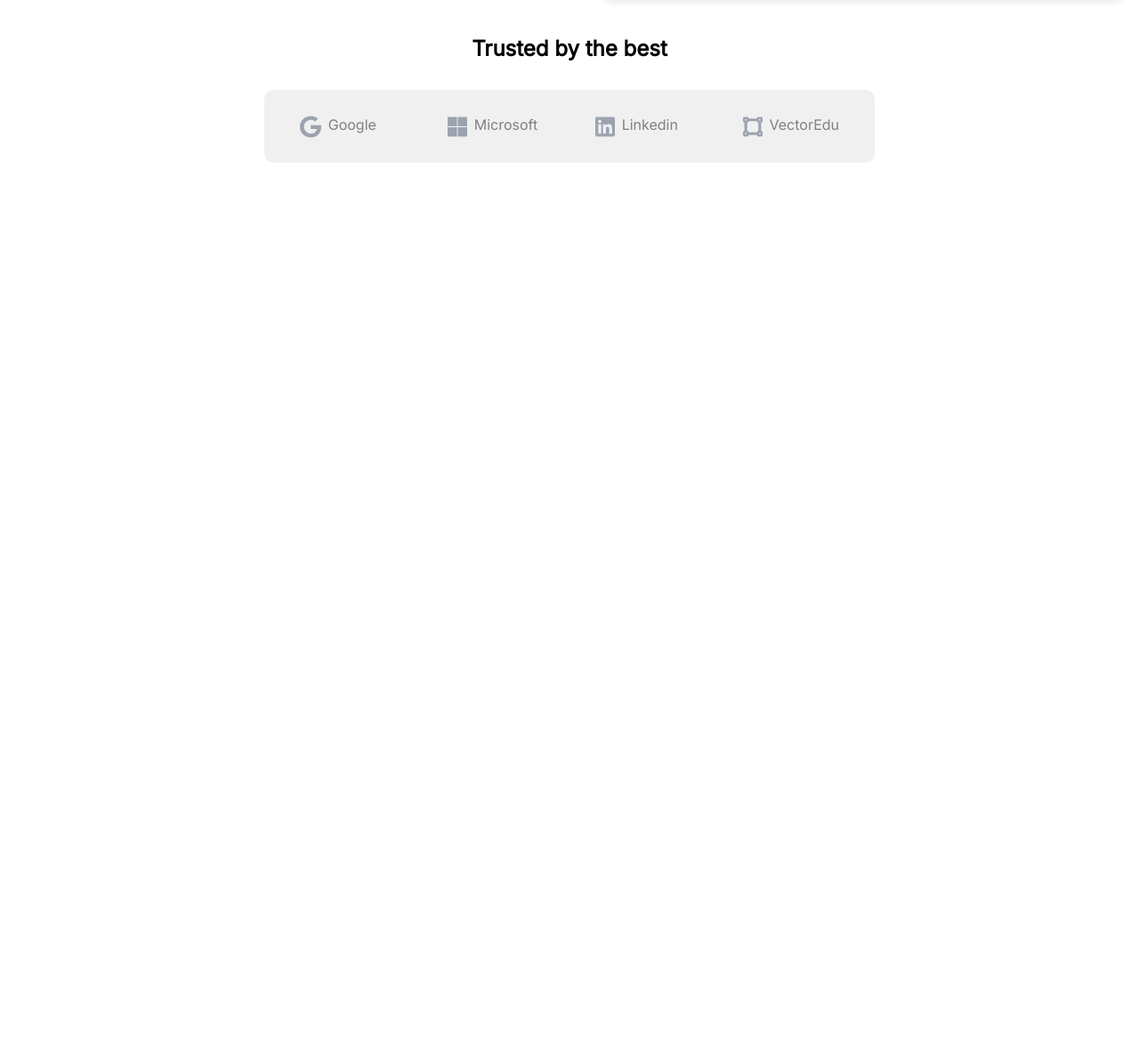
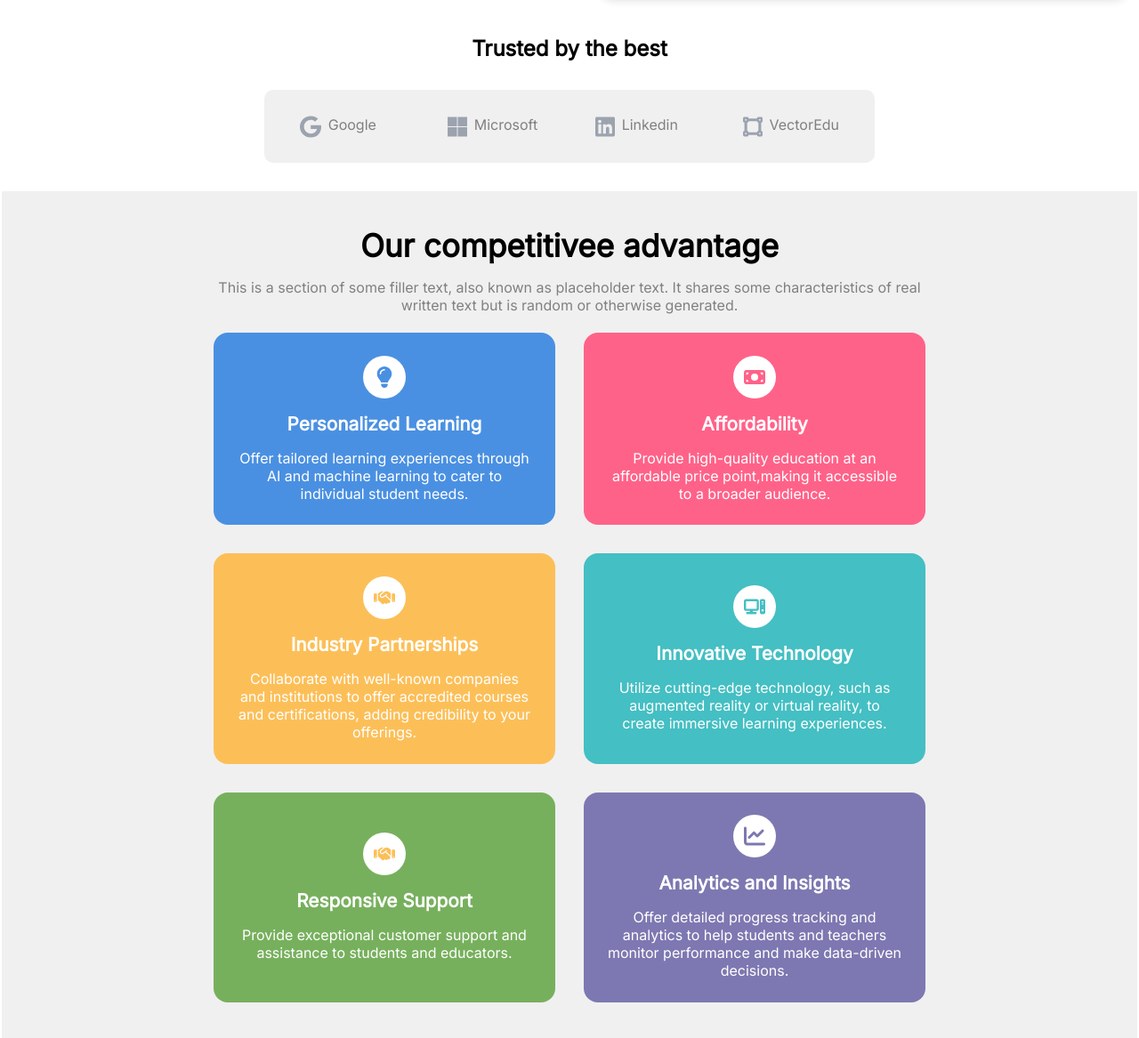
Before and after one commit to smrutisourav7/StudySync, a plain HTML site: page index.html in a window 1280 px wide. Shown: the part 675-1842 px from the top of the page at 89% size. Before the commit the page ends 890 px from the top, so only its background shows below. Drawn offline with Linux system fonts and the light colour scheme.

Commit message:
added feature section

```diff
--- a/index.html
+++ b/index.html
@@ -74,5 +74,96 @@
         </div>
       </div>
     </div>
+    <div class="feature-container">
+      <div class="feature-content">
+        <div class="main-info">
+          <h2 class="main-title">Our competitivee advantage</h2>
+          <p class="main-description">
+            This is a section of some filler text, also known as placeholder
+            text. It shares some characteristics of real written text but is
+            random or otherwise generated.
+          </p>
+        </div>
+        <div class="feature-grid">
+          <div class="feature-card">
+            <div class="icon-container">
+              <img
+                src="images/PersonalizedLearn.svg"
+                alt=""
+                class="feature-svg"
+              />
+            </div>
+            <div class="feature-info">
+              <div class="feature-title">Personalized Learning</div>
+            </div>
+            <div class="feature-description">
+              Offer tailored learning experiences through AI and machine
+              learning to cater to individual student needs.
+            </div>
+          </div>
+          <div class="feature-card">
+            <div class="icon-container">
+              <img src="images/Affordability.svg" alt="" class="feature-svg" />
+            </div>
+            <div class="feature-info">
+              <div class="feature-title">Affordability</div>
+            </div>
+            <div class="feature-description">
+              Provide high-quality education at an affordable price point,making
+              it accessible to a broader audience.
+            </div>
+          </div>
+          <div class="feature-card">
+            <div class="icon-container">
+              <img src="images/IndustryPatner.svg" alt="" class="feature-svg" />
+            </div>
+            <div class="feature-info">
+              <div class="feature-title">Industry Partnerships</div>
+            </div>
+            <div class="feature-description">
+              Collaborate with well-known companies and institutions to offer
+              accredited courses and certifications, adding credibility to your
+              offerings.
+            </div>
+          </div>
+          <div class="feature-card">
+            <div class="icon-container">
+              <img class="feature-svg" src="./images/InnovativeTech.svg" />
+            </div>
+            <div class="feature-info">
+              <div class="feature-title">Innovative Technology</div>
+              <div class="feature-description">
+                Utilize cutting-edge technology, such as augmented reality or
+                virtual reality, to create immersive learning experiences.
+              </div>
+            </div>
+          </div>
+          <div class="feature-card">
+            <div class="icon-container">
+              <img class="feature-svg" src="./images/IndustryPatner.svg" />
+            </div>
+            <div class="feature-info">
+              <div class="feature-title">Responsive Support</div>
+              <div class="feature-description">
+                Provide exceptional customer support and assistance to students
+                and educators.
+              </div>
+            </div>
+          </div>
+          <div class="feature-card">
+            <div class="icon-container">
+              <img class="feature-svg" src="./images/Analytics.svg" />
+            </div>
+            <div class="feature-info">
+              <div class="feature-title">Analytics and Insights</div>
+              <div class="feature-description">
+                Offer detailed progress tracking and analytics to help students
+                and teachers monitor performance and make data-driven decisions.
+              </div>
+            </div>
+          </div>
+        </div>
+      </div>
+    </div>
   </body>
 </html>
--- a/style.css
+++ b/style.css
@@ -260,3 +260,108 @@ body {
     font-weight: bold;
   }
 }
+.feature-container {
+  background-color: var(--light-gray);
+  padding: 2.5rem 0;
+  text-align: center;
+}
+
+.feature-content {
+  max-width: 800px;
+  margin: 0 auto;
+  padding: 0 2rem;
+}
+
+.main-info {
+  display: flex;
+  flex-direction: column;
+  gap: 1rem;
+}
+
+.main-title {
+  font-size: 2.2rem;
+  font-weight: bold;
+}
+
+.main-description {
+  color: var(--gray);
+  font-size: 1rem;
+}
+
+.feature-grid {
+  display: grid;
+
+  grid-template-columns: repeat(2, 1fr);
+  grid-gap: 2rem;
+  margin-top: 1.3rem;
+}
+
+.feature-card {
+  display: flex;
+  flex-direction: column;
+  justify-content: center;
+  align-items: center;
+  background-color: #6d7890;
+  padding: 1.6rem;
+  border-radius: 1rem;
+  gap: 1rem;
+}
+.feature-info {
+  display: flex;
+  flex-direction: column;
+  gap: 1rem;
+}
+.icon-container {
+  background-color: var(--background-color);
+  height: 3rem;
+  width: 3rem;
+  border-radius: 50%;
+  display: flex;
+  justify-content: center;
+  align-items: center;
+}
+
+.feature-svg {
+  width: 1.5rem;
+  height: 1.5rem;
+}
+
+.feature-title {
+  color: white;
+  font-weight: bold;
+  font-size: 1.3rem;
+}
+
+.feature-description {
+  color: white;
+}
+
+.feature-card:nth-child(1) {
+  background-color: #4a90e2;
+}
+
+.feature-card:nth-child(2) {
+  background-color: #ff6289;
+}
+
+.feature-card:nth-child(3) {
+  background-color: #fcbf58;
+}
+
+.feature-card:nth-child(4) {
+  background-color: #44bfc3;
+}
+
+.feature-card:nth-child(5) {
+  background-color: #77b05d;
+}
+
+.feature-card:nth-child(6) {
+  background-color: #7d78b1;
+}
+
+@media screen and (max-width: 768px) {
+  .feature-grid {
+    grid-template-columns: repeat(1, 1fr);
+  }
+}
```
